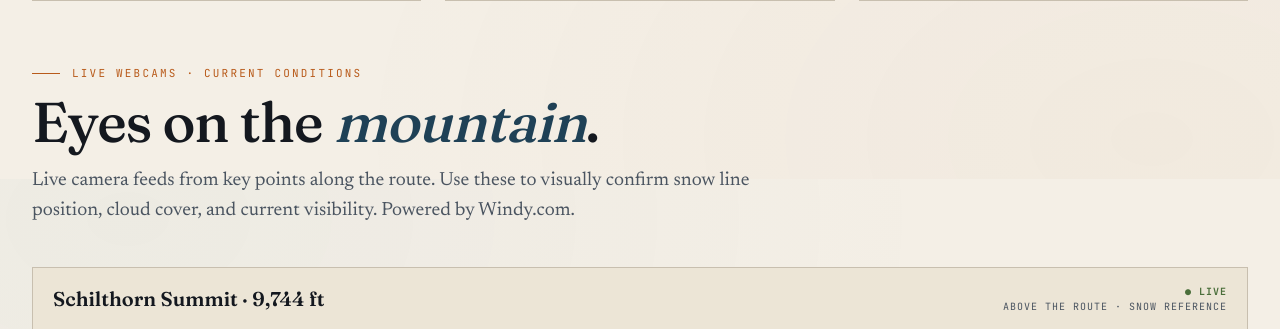
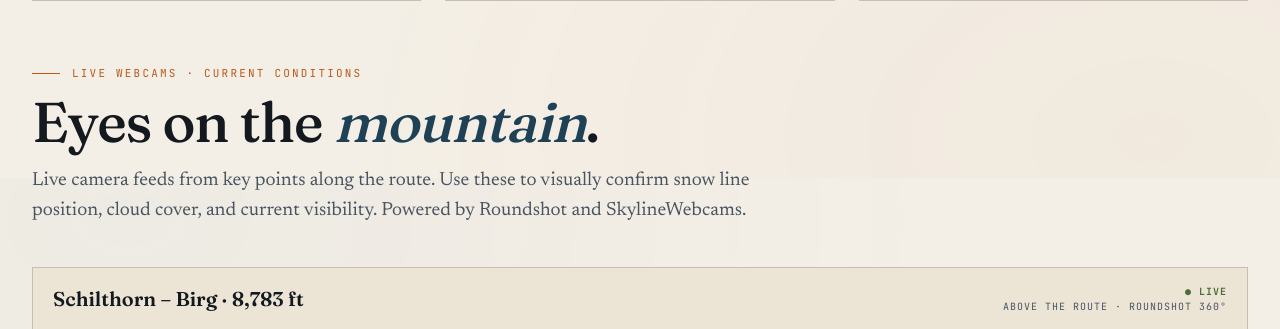
Before and after one commit to boonespooner-bit/swissweather, a Flask app: page / in a window 1280 px wide. Shown: the part 1421-1750 px from the top of the page. Run offline with Flask 3, Linux system fonts and the light colour scheme; data that the repository does not hold is empty.

Commit message:
Replace all Windy webcam embeds with Roundshot and SkylineWebcams
Windy's embed player requires auth tokens that expire after 10-15 min,
making it unusable for persistent embedding. Switched to:

- Roundshot (4 cams): Schilthorn-Birg, Oeschinensee, Kandersteg, Sunnbüel
  — explicitly supports iframe embedding per their CMS docs
- SkylineWebcams (2 cams): Wengen, Interlaken
  — allows iframe embedding of their webcam pages

https://claude.ai/code/session_012HnhF7DAt7d1Xowq5Gxas8

```diff
--- a/templates/index.html
+++ b/templates/index.html
@@ -856,85 +856,85 @@
 <section>
   <div class="section-label">Live Webcams &middot; Current Conditions</div>
   <h2 class="section-title">Eyes on the <em>mountain</em>.</h2>
-  <p class="section-lede">Live camera feeds from key points along the route. Use these to visually confirm snow line position, cloud cover, and current visibility. Powered by Windy.com.</p>
+  <p class="section-lede">Live camera feeds from key points along the route. Use these to visually confirm snow line position, cloud cover, and current visibility. Powered by Roundshot and SkylineWebcams.</p>
 
   <div class="webcam-grid">
 
     <div class="webcam-card featured">
       <div class="webcam-header">
-        <h4>Schilthorn Summit &middot; 9,744 ft</h4>
+        <h4>Schilthorn &ndash; Birg &middot; 8,783 ft</h4>
         <div class="webcam-meta">
           <span class="live-indicator">&#9679; LIVE</span><br>
-          Above the route &middot; Snow reference
+          Above the route &middot; Roundshot 360&deg;
         </div>
       </div>
       <div class="webcam-embed">
-        <iframe src="https://webcams.windy.com/webcams/public/embed/player/1248165714/day" allowfullscreen loading="lazy"></iframe>
+        <iframe src="https://schilthorn.roundshot.com/birg/" allowfullscreen loading="lazy"></iframe>
       </div>
     </div>
 
     <div class="webcam-card">
       <div class="webcam-header">
-        <h4>Grindelwald First &middot; 7,110 ft</h4>
+        <h4>Wengen Village &middot; 4,183 ft</h4>
         <div class="webcam-meta">
           <span class="live-indicator">&#9679; LIVE</span><br>
-          Eiger &amp; Jungfrau view
+          Start point &middot; SkylineWebcams
         </div>
       </div>
       <div class="webcam-embed">
-        <iframe src="https://webcams.windy.com/webcams/public/embed/player/1010908662/day" allowfullscreen loading="lazy"></iframe>
+        <iframe src="https://www.skylinewebcams.com/en/webcam/schweiz/canton-of-bern/lauterbrunnen/wengen-switzerland.html" allowfullscreen loading="lazy"></iframe>
       </div>
     </div>
 
     <div class="webcam-card">
       <div class="webcam-header">
-        <h4>M&uuml;rren &middot; Hotel Eiger &middot; 5,413 ft</h4>
+        <h4>Oeschinensee &middot; 5,249 ft</h4>
         <div class="webcam-meta">
           <span class="live-indicator">&#9679; LIVE</span><br>
-          Near Sefinenfurgga approach
+          Day 5 descent &middot; Roundshot 360&deg;
         </div>
       </div>
       <div class="webcam-embed">
-        <iframe src="https://webcams.windy.com/webcams/public/embed/player/1189067151/day" allowfullscreen loading="lazy"></iframe>
+        <iframe src="https://oeschinensee.roundshot.com/berghotel/" allowfullscreen loading="lazy"></iframe>
       </div>
     </div>
 
     <div class="webcam-card">
       <div class="webcam-header">
-        <h4>Schilthorn &ndash; Jungfrau View &middot; 9,744 ft</h4>
+        <h4>Interlaken &middot; 1,867 ft</h4>
         <div class="webcam-meta">
           <span class="live-indicator">&#9679; LIVE</span><br>
-          High alpine panorama
+          Region overview &middot; SkylineWebcams
         </div>
       </div>
       <div class="webcam-embed">
-        <iframe src="https://webcams.windy.com/webcams/public/embed/player/1451382127/day" allowfullscreen loading="lazy"></iframe>
+        <iframe src="https://www.skylinewebcams.com/en/webcam/schweiz/canton-of-bern/oberland/interlaken.html" allowfullscreen loading="lazy"></iframe>
       </div>
     </div>
 
     <div class="webcam-card">
       <div class="webcam-header">
-        <h4>Bl&uuml;emlisalp &ndash; Oeschinensee &middot; 9,318 ft</h4>
+        <h4>Sunnb&uuml;el &ndash; Kandersteg &middot; 7,218 ft</h4>
         <div class="webcam-meta">
           <span class="live-indicator">&#9679; LIVE</span><br>
-          Day 4 &middot; Highest hut
+          Near Hoht&uuml;rli &middot; Roundshot 360&deg;
         </div>
       </div>
       <div class="webcam-embed">
-        <iframe src="https://webcams.windy.com/webcams/public/embed/player/1549406299/day" allowfullscreen loading="lazy"></iframe>
+        <iframe src="https://sunnbuel.roundshot.com/" allowfullscreen loading="lazy"></iframe>
       </div>
     </div>
 
     <div class="webcam-card">
       <div class="webcam-header">
-        <h4>Oeschinensee Lake &middot; 5,249 ft</h4>
+        <h4>Kandersteg &middot; 3,858 ft</h4>
         <div class="webcam-meta">
           <span class="live-indicator">&#9679; LIVE</span><br>
-          Day 5 &middot; Descent to Kandersteg
+          Endpoint &middot; Roundshot 360&deg;
         </div>
       </div>
       <div class="webcam-embed">
-        <iframe src="https://webcams.windy.com/webcams/public/embed/player/1549406231/day" allowfullscreen loading="lazy"></iframe>
+        <iframe src="https://kandersteg.roundshot.com/" allowfullscreen loading="lazy"></iframe>
       </div>
     </div>
 
```
